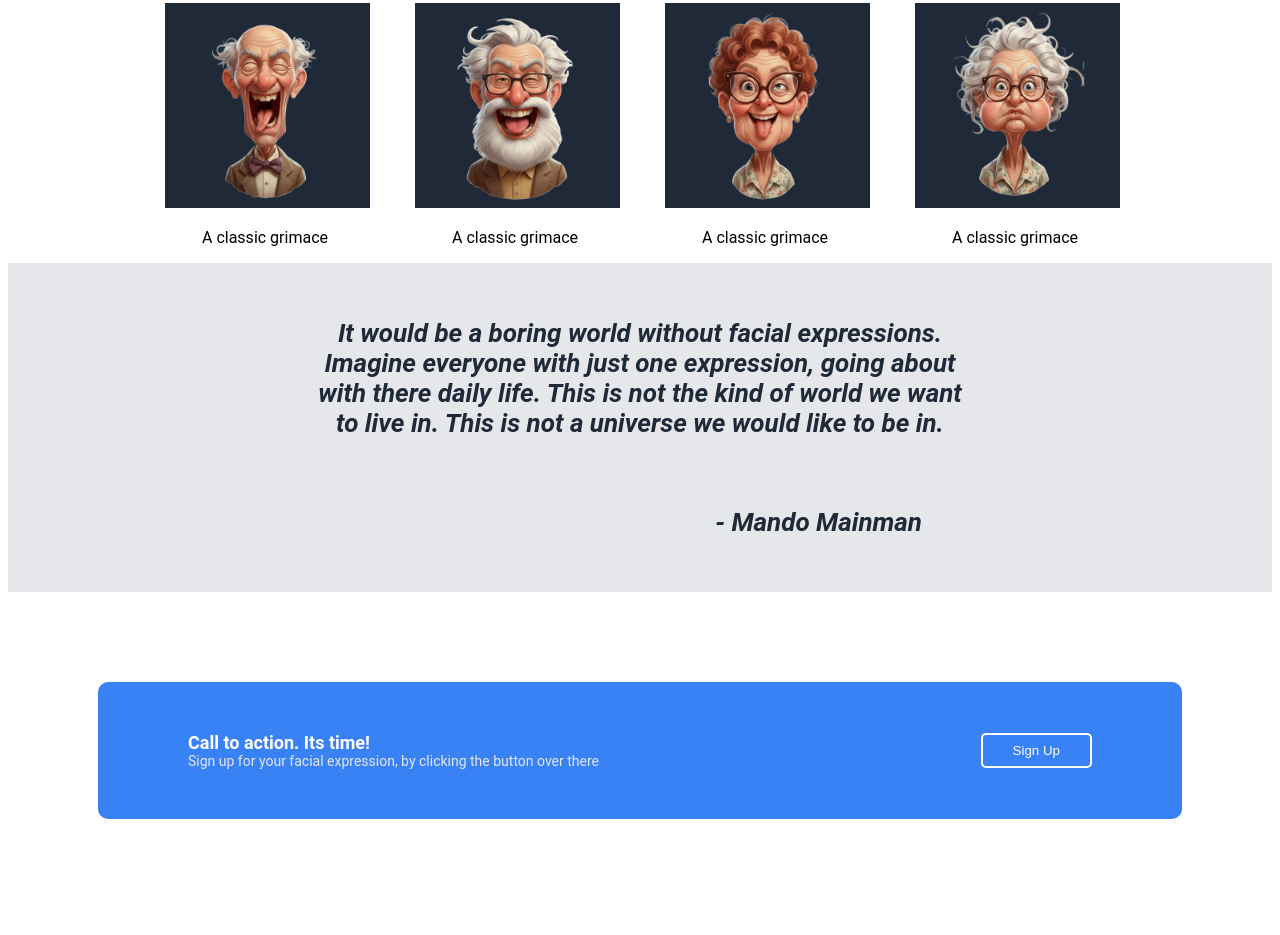
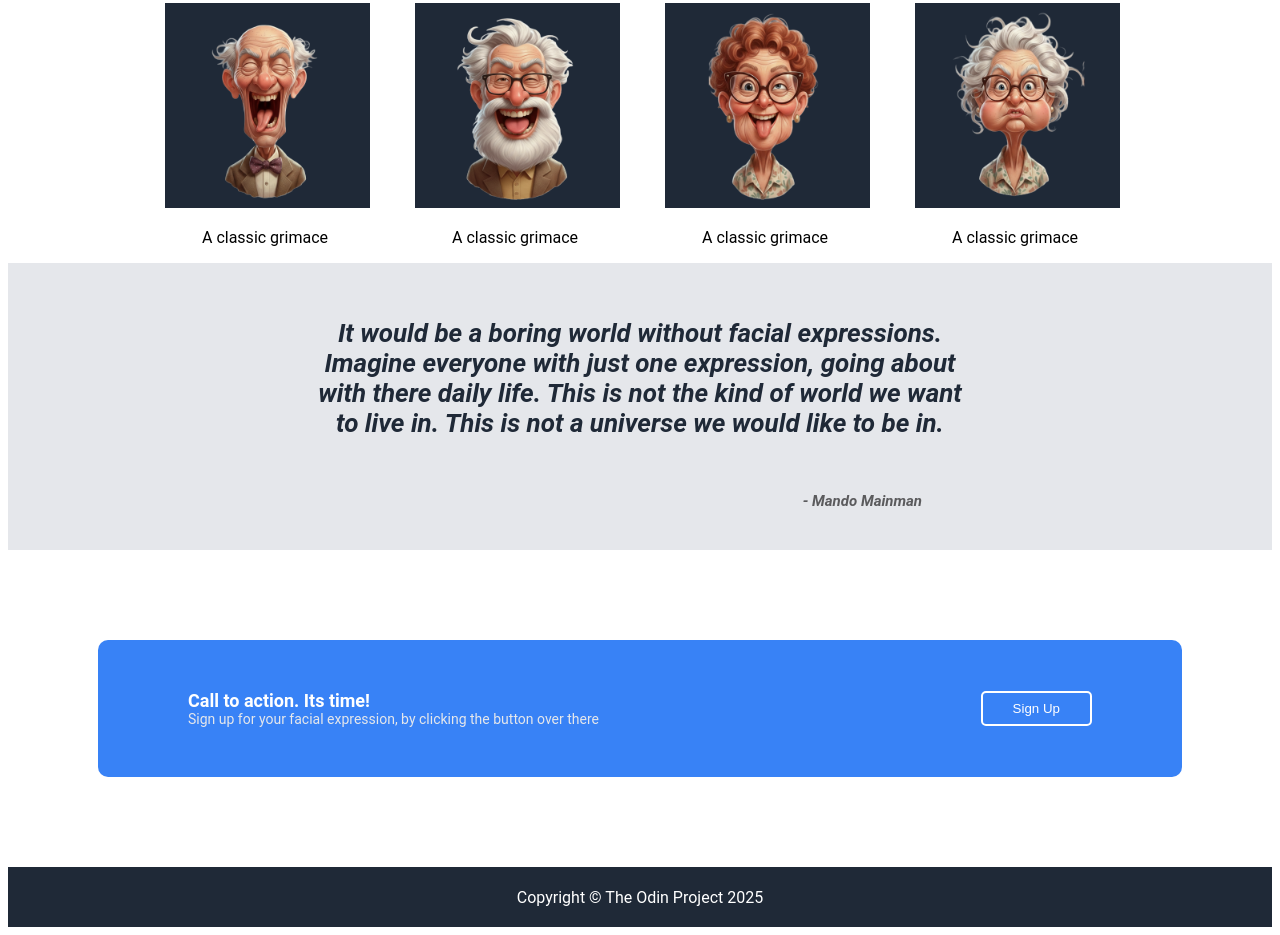
Before and after one commit to dalsfjord-blip/LandingPage-top-, a plain HTML site: page Index.html in a window 1280 px wide. Shown: the part 518-1453 px from the top of the page. Drawn offline with Linux system fonts and the light colour scheme.

Commit message:
Final commit, with footer.

```diff
--- a/Index.html
+++ b/Index.html
@@ -68,6 +68,13 @@
    </div>
 </div>
 
+<div class="footer">
+
+<p>Copyright © The Odin Project 2025</p>
+
+</div>
+
+
 
 </body>
 </html>
--- a/style.css
+++ b/style.css
@@ -75,6 +75,8 @@
    display: flex;
    justify-content: flex-end;
    margin-right: 50px;
+   font-size: 15px;
+   color:#5b5b5d
 
 }
 .containerabox {
@@ -106,3 +108,12 @@
   border-radius: 5px;
   cursor: pointer;
 }
+
+.footer {
+  background-color: #1F2937;
+    height: 60px;
+  display: flex;
+  justify-content: center;
+  align-items: center;
+  color: white;
+}
```
